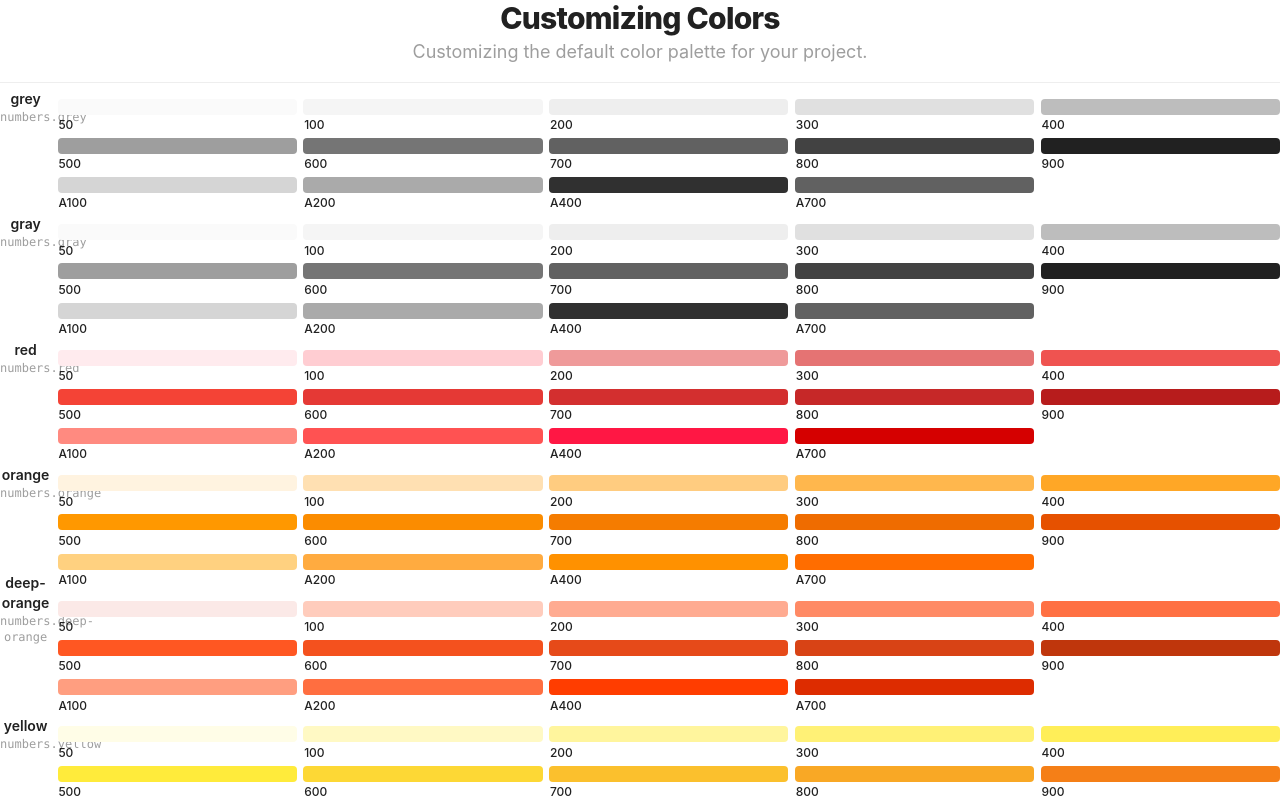
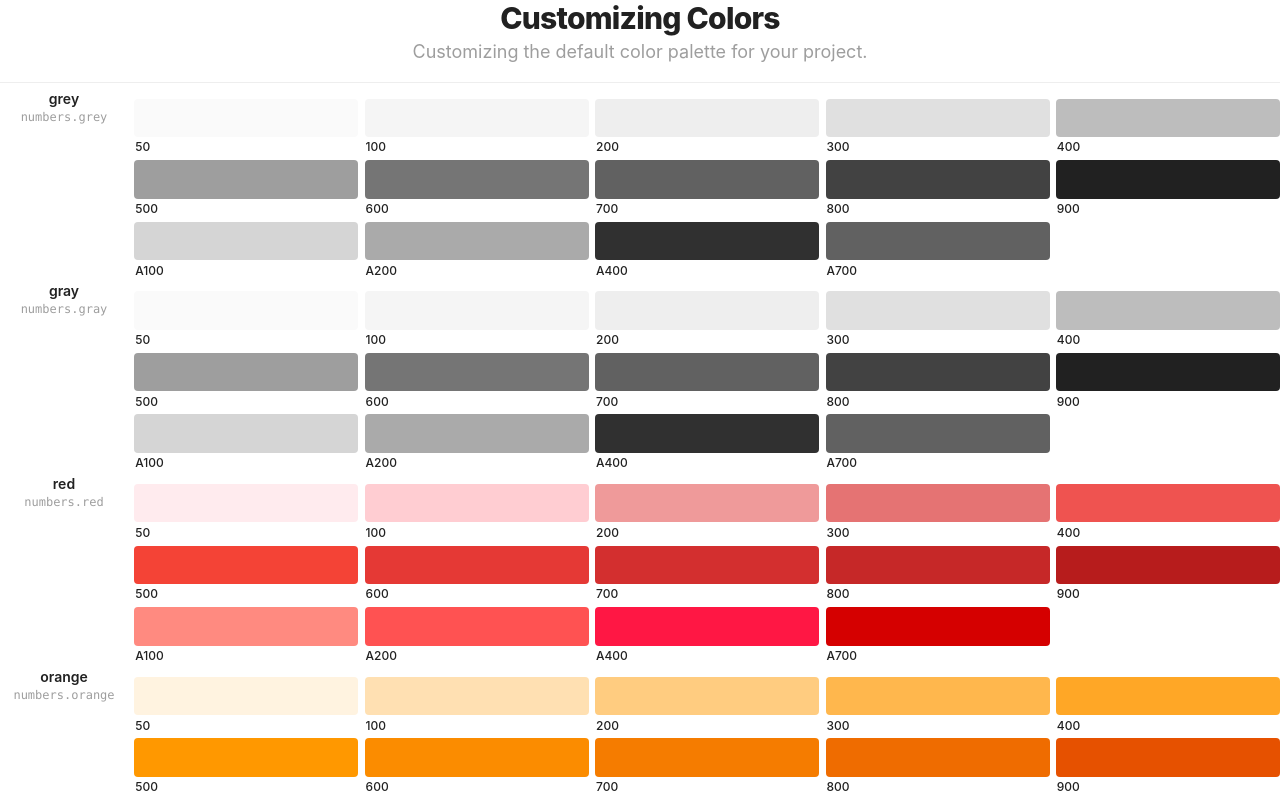
Before and after one commit to jeanbarcellos/reactjs.tailwind-CSS, a React (Create React App) app: page / in a window 1280 px wide. Shown: the top 798 px of the page. Built offline with nearby package versions, Linux system fonts and the light colour scheme.

Commit message:
Ajustes nas cores

```diff
--- a/src/app/doc/ColorsDoc.js
+++ b/src/app/doc/ColorsDoc.js
@@ -25,7 +25,7 @@ const numbers = [50, 100, 200, 300, 400, 500, 600, 700, 800, 900, 'A100', 'A200'
 
 const ColorsDoc = () => {
   return (
-    <div className=''>
+    <div className='mb-36'>
       <div className='pb-10 border-b border-gray-200 mb-10'>
         <div>
           <h1 className='inline-block text-3xl font-extrabold text-gray-900 tracking-tight'>Customizing Colors</h1>
@@ -38,7 +38,7 @@ const ColorsDoc = () => {
           return (
             <div>
               <div className='flex flex-col space-y-3 sm:flex-row text-xs sm:space-y-0 sm:space-x-4'>
-                <div className='w-32 flex-shrink-0'>
+                <div className='w-80 flex-shrink-0'>
                   <div className='h-10 flex flex-col justify-center'>
                     <div className='text-sm font-semibold text-gray-900'>{color}</div>
                     <div>
@@ -51,7 +51,7 @@ const ColorsDoc = () => {
                     return (
                       <div className='space-y-1.5'>
                         <div
-                          className={`bg-${color}-${number} h-10 w-full rounded ring-1 ring-inset ring-black ring-opacity-0`}
+                          className={`bg-${color}-${number} h-24 w-full rounded ring-1 ring-inset ring-black ring-opacity-0`}
                         ></div>
                         <div className='px-0.5 md:flex md:justify-between md:space-x-2 2xl:space-x-0 2xl:block'>
                           <div className='w-6 font-medium text-gray-900'>{number}</div>
```
